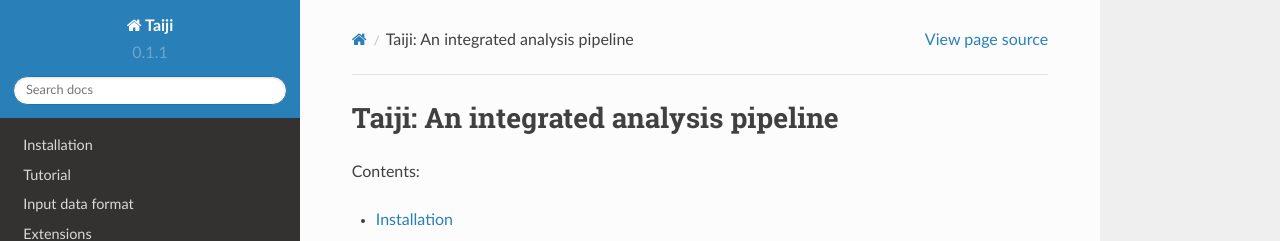
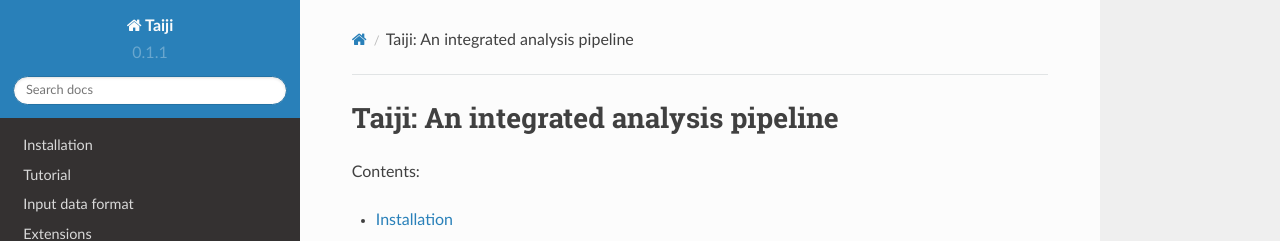
Before and after one commit to kaizhang/Taiji, a Sphinx documentation site: the page built from docs/index.rst, in a window 1280 px wide. Shown: the top 241 px of the page. Built offline with Sphinx 7.4.7 and the Read the Docs theme 2.0.0, drawn with Linux system fonts in a browser that asks for light colours.

```diff
--- a/docs/conf.py
+++ b/docs/conf.py
@@ -174,7 +174,7 @@ html_static_path = ['_static']
 #html_split_index = False
 
 # If true, links to the reST sources are added to the pages.
-#html_show_sourcelink = True
+html_show_sourcelink = False
 
 # If true, "Created using Sphinx" is shown in the HTML footer. Default is True.
 #html_show_sphinx = True
```
Also changed, not shown: README.md (+2 -0 lines), 1 other file.
